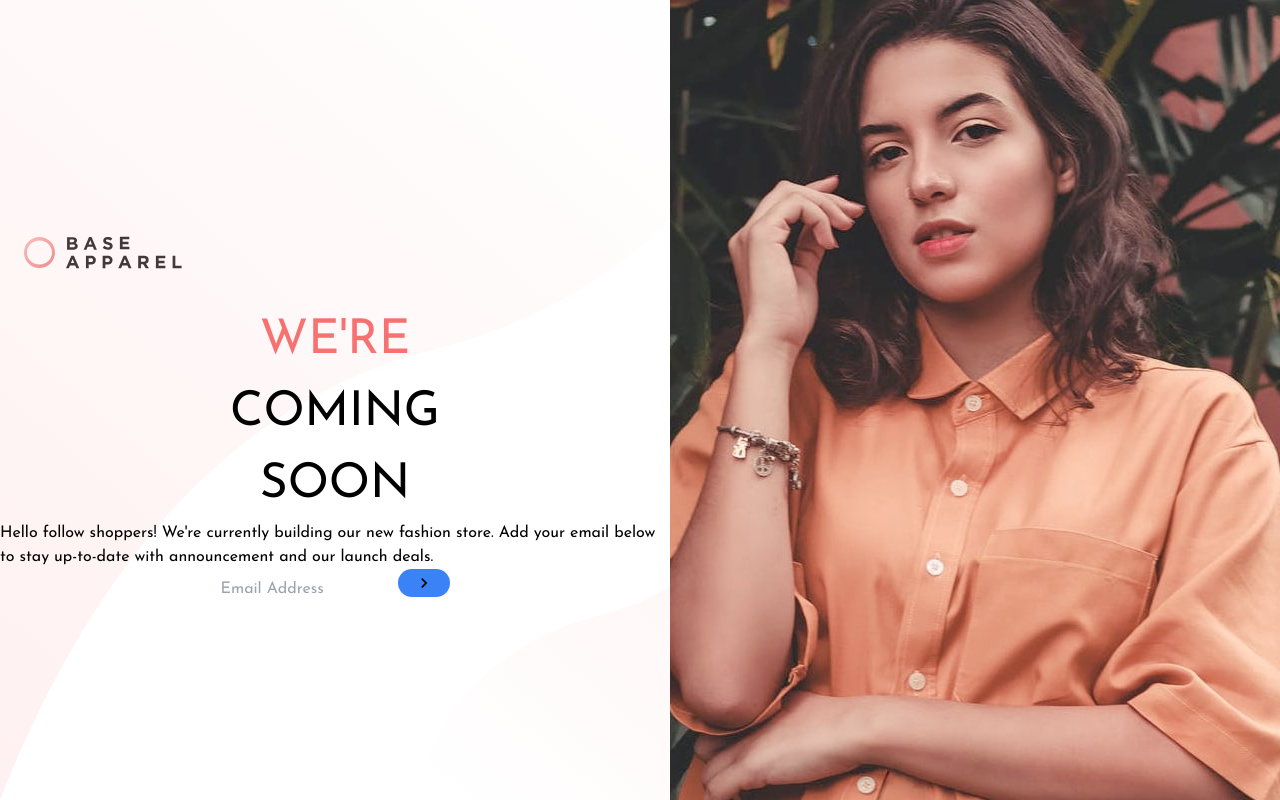
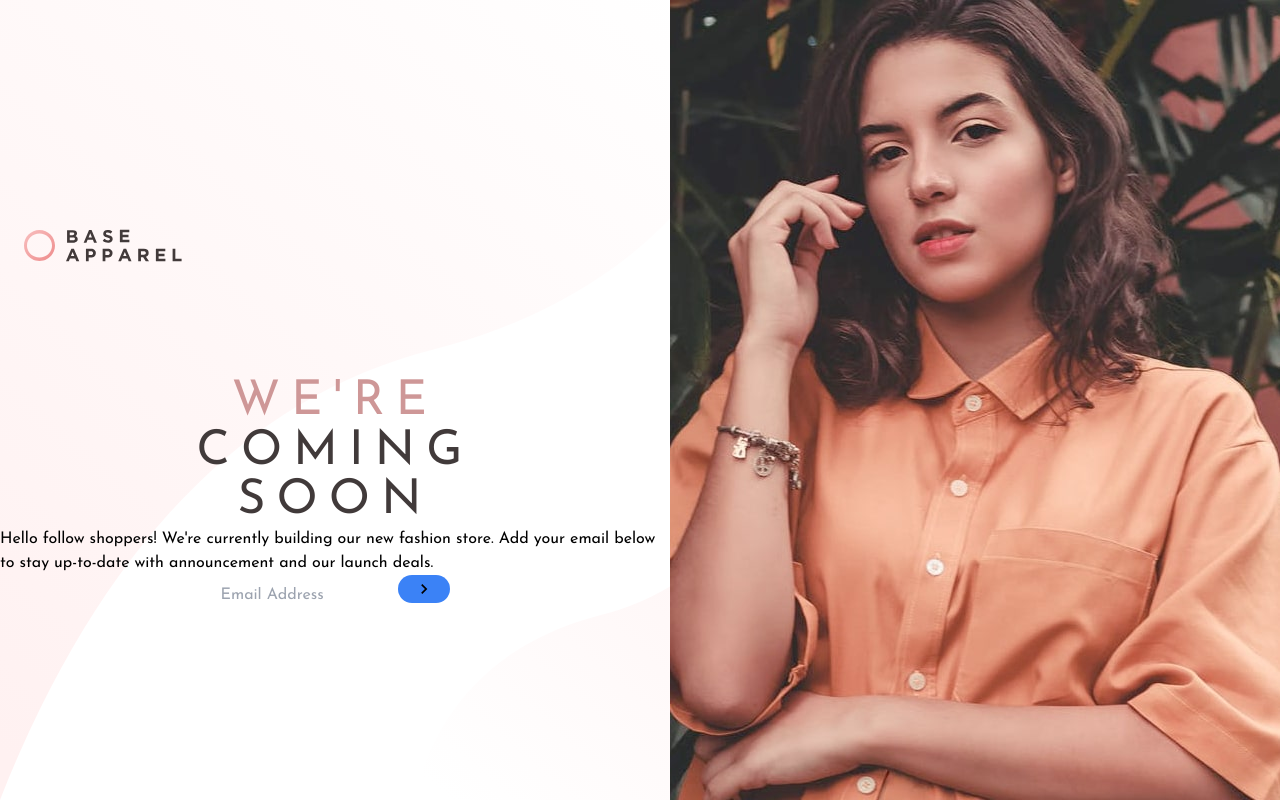
Before and after one commit to elvisowusu/Base-Apparel-Coming-Soon-, a React (Vite) app: page / in a window 1280 px wide. Built offline with nearby package versions, Linux system fonts and the light colour scheme.

Commit message:
added   customised colors and applied some styles

```diff
--- a/src/App.jsx
+++ b/src/App.jsx
@@ -32,8 +32,8 @@ function App() {
         {screenWidth <= 768 ? <img src={MobileImage} alt="Mobile View" /> : ""}
 
         <div className=" flex flex-col justify-center items-center">
-          <h1 className="flex flex-col text-center text-[3rem] ">
-          <span className=" text-red-400 ">WE'RE</span>
+          <h1 className="flex flex-col text-center text-[3rem]  text-darkGrayishRed tracking-[0.7rem] mt-[5rem] leading-[3.1rem]">
+          <span className=" text-desaturatedRed font-[100]">WE'RE</span>
           COMING <br />
           SOON
           </h1>
--- a/tailwind.config.js
+++ b/tailwind.config.js
@@ -5,7 +5,14 @@ export default {
     "./src/**/*.{js,jsx,ts,tsx}",
   ],
   theme: {
-    extend: {},
+    extend: {
+      //adding customised colors to the tailwind
+      colors:{
+        'desaturatedRed' : 'hsl(0, 36%, 70%)',
+         'softRed' : 'hsl(0, 93%, 68%)',
+        'darkGrayishRed' :'hsl(0, 6%, 24%)',
+      },
+    },
   },
   plugins: [],
 }
```
